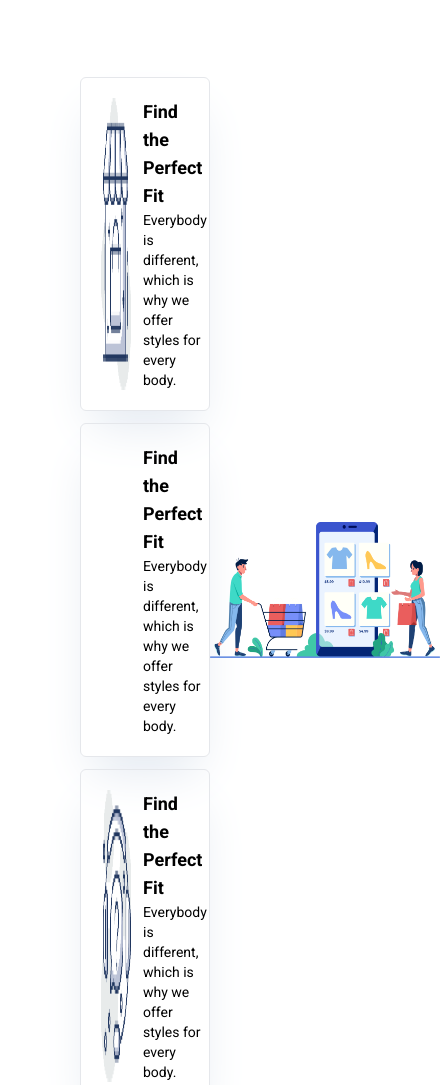
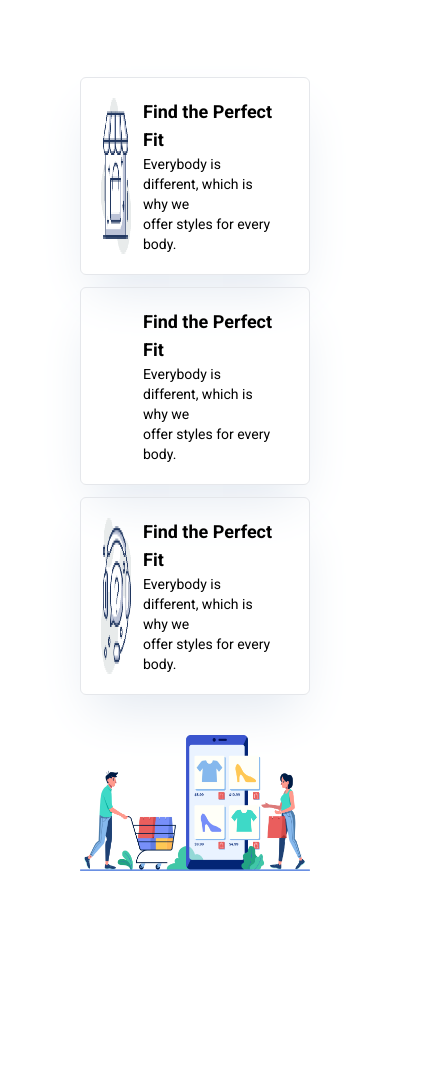
Before and after one commit to Musfirat/tailwind-penguin-website, a plain HTML site: page index.html in a window 390 px wide. Shown: the part 4054-5139 px from the top of the page, 440 px wide, since content can reach past the window. After the commit the page ends 4925 px from the top, so only its background shows below. Drawn offline with nearby package versions, Linux system fonts and the light colour scheme.

Commit message:
responsiveness of the last section done

```diff
--- a/index.html
+++ b/index.html
@@ -128,8 +128,8 @@
                 </div>
         </section>
         <section class="mt-20">
-            <div class="flex justify-between items-center px-20">
-                <div class="flex flex-col gap-3">
+            <div class="flex flex-col md:flex-row justify-between items-center px-20">
+                <div class="flex flex-col gap-3 pb-10">
                     <div class="flex shadow-2xl shadow-slate-200 border p-5 rounded-md ">
                         <img width="30px" src="icons/house.png" alt="">
                           <div class="px-3">
```
